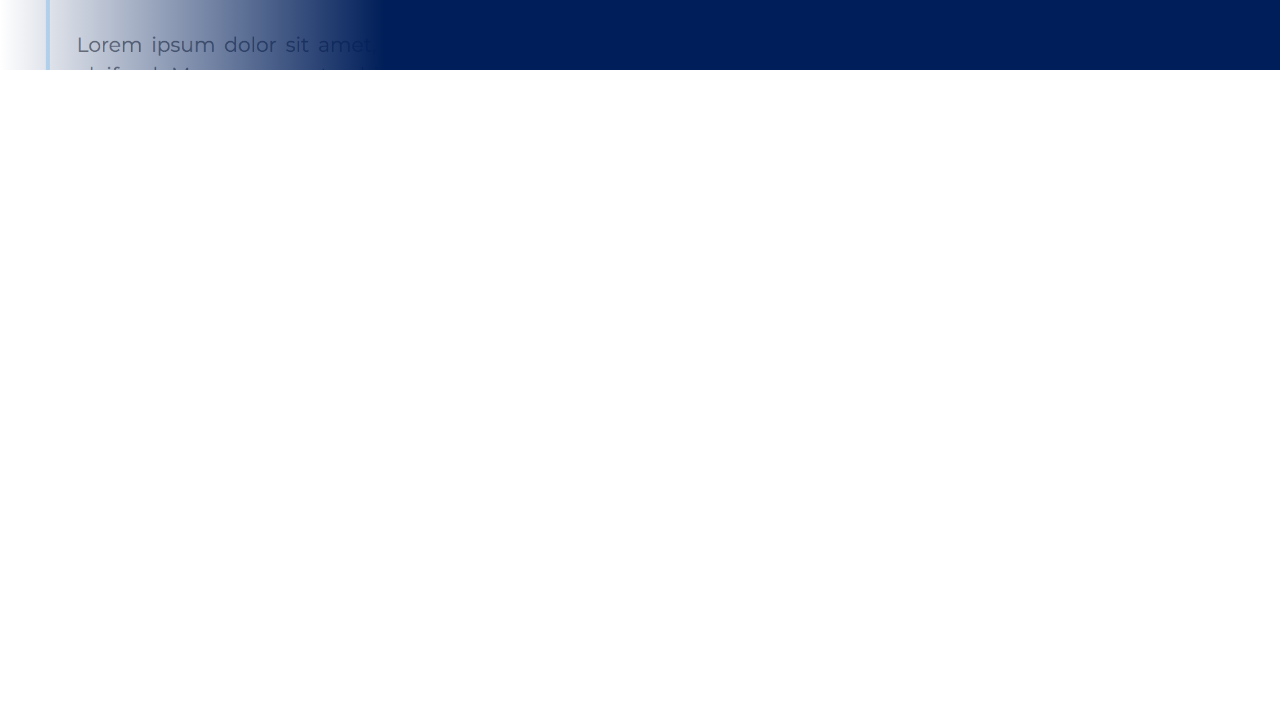
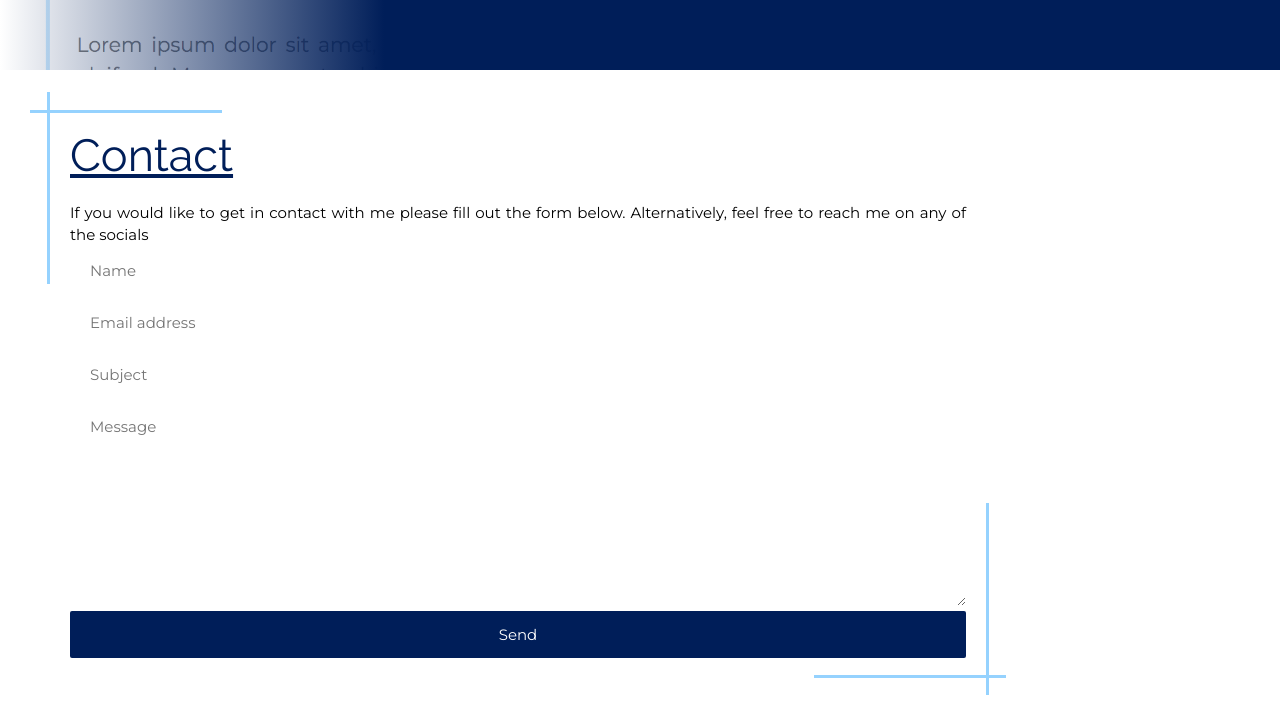
Before and after one commit to willbuilt1/portfolio, a website: page app/index.html in a window 1280 px wide. Shown: the part 2478-3202 px from the top of the page. Before the commit the page ends 2594 px from the top, so only its background shows below. Drawn offline with Linux system fonts and the light colour scheme.

Commit message:
form styling completed and php added

```diff
--- a/app/assets/scripts/App.js
+++ b/app/assets/scripts/App.js
@@ -5,3 +5,4 @@ import RevealOnScroll from './modules/RevealOnScroll';
 new RevealOnScroll ('.about', '80%', 1600);
 new RevealOnScroll ('.portfolio', '80%', 700);
 new RevealOnScroll ('.spotlight', '80%');
+new RevealOnScroll ('.contact', '80%');
--- /dev/null
+++ b/app/assets/styles/components/_form.css
@@ -0,0 +1,46 @@
+.form {
+
+    &__group{
+        position: relative;
+        &::after {
+        content: "";
+        position:absolute;
+        left: 0;
+        bottom: 0px;
+        width: 0;
+        height: 2px;
+        background: $darkBlue;
+        -webkit-transition: all ease .4s;
+        -o-transition: all ease .4s;
+        transition: all ease .4s;
+        }
+
+        &:hover::after{
+        width: 100%;
+        }
+    }
+    &__input {
+    font-size: 1.5rem;
+    padding: 1.5rem 2rem;
+    color: black;
+    display: block;
+    border: none;
+    width: 100%;
+    margin-bottom: 5px;
+
+    &:focus, &:valid{
+        border-bottom: solid 2px $darkBlue;
+    }
+    }
+
+    &__submit{
+    background-color: $darkBlue;
+    color: white;
+    border: none;
+    width: 100%;
+    font-size: 1.5rem;
+    padding: 1.5rem 2rem;
+    border-radius: 2px;
+    cursor: pointer;
+    }
+}
--- /dev/null
+++ b/app/assets/styles/layout/_contact.css
@@ -0,0 +1,10 @@
+.contact{
+    &__container{
+        width: 80%;
+        position: relative;
+    }
+
+    &__corner{
+        background-color: $lightBlue;
+    }
+}
--- a/app/assets/styles/styles.css
+++ b/app/assets/styles/styles.css
@@ -9,7 +9,9 @@
 @import 'layout/_about';
 @import 'layout/_portfolio';
 @import 'layout/_spotlight';
+@import 'layout/_contact';
 
 @import 'components/_reveal-item';
 @import 'components/_corner';
 @import 'components/_item';
+@import 'components/_form';
--- a/app/index.html
+++ b/app/index.html
@@ -10,7 +10,7 @@
   <!-- build:js  assets/scripts/Vendor.js -->
   <script src="./temp/scripts/Vendor.js"></script>
   <!-- endbuild -->
-  <title>Your site</title>
+  <title>Willbuilt.co.uk</title>
   <meta name="keywords" content="Id cillum exercitation ad minim et velit ea aliquip nisi occaecat.">
   <meta name="description" content="Consequat ullamco officia dolore dolor culpa esse mollit.">
 </head>
@@ -126,7 +126,7 @@
     <div class="spotlight__reveal inner-wrapper">
       <h2 class="heading">Case Study - Willbuilt.co.uk</h2>
       <div class="main-text t-padding-medium b-padding-medium">
-        <p>The idea behind this site was working off the idea of  the blueprint. Firstly because I have always had a love of architecture and secondly who doesn't love classic Jay-z :)</p>
+        <p>The idea behind this site was working off the idea of  the blueprint. Firstly because I have always had a love of architecture and secondly who doesn't love classic Jay-Z .</p>
         <br>
         <p>My aim was to create a minimal design with a focus on pixel precision that would work well across devices. To achieve this I used a very simple colour scheme of three colours and latest front-end technologies such as CSS Grid and Flexbox to bring the design together and ensure responsiveness. Finally I used CSS animations and Javascript to bring a bit of life to the final product. </p>
         <br>
@@ -154,6 +154,35 @@
       </div>
   </div>
 </section>
+<section class="contact wrapper t-margin-large">
+  <div class="contact__container">
+    <div class="contact__corner corner corner--top1"></div>
+    <div class="contact__corner corner corner--top2"></div>
+    <div class="contact__corner corner corner--bottom1"></div>
+    <div class="contact__corner corner corner--bottom2"></div>
+    <div class="contact__reveal inner-wrapper">
+      <h2 class="heading">Contact</h2>
+      <div class="main-text">If you would like to get in contact with me please fill out the form below. Alternatively, feel free to reach me on any of the socials</div>
+      <form action="/app/contactform.php" method="POST">
+        <div class="form__group">
+            <input type="text" class="form__input" placeholder="Name" id="name" name="name" required>
+        </div>
+        <div class="form__group">
+            <input type="text" class="form__input" placeholder="Email address" id="Email address" name="mail"required>
+        </div>
+        <div class="form__group">
+            <input type="text" class="form__input" placeholder="Subject" id="Subject" name = "subject"required>
+        </div>
+        <div class="form__group">
+            <textarea name="message" class= "form__input" id="Message" cols="30" rows="10" placeholder="Message" name="message" required></textarea>
+        </div>
+        <div class="form__group b-padding-medium">
+            <button type="submit" class="form__submit" name="submit">Send</button>
+        </div>
+    </form>
+    </div>
+  </div>
+</section>
 <div>
   <br>
   <br>
--- a/app/temp/styles/styles.css
+++ b/app/temp/styles/styles.css
@@ -575,6 +575,15 @@ h1, h2, h3, h4, h5, h6{
                         width: 100%;
                         }
 
+.contact__container{
+        width: 80%;
+        position: relative;
+    }
+
+.contact__corner{
+        background-color: #95D2FE;
+    }
+
 .reveal-item{
     opacity: 0;
     -webkit-transform: scale(1.15);
@@ -693,3 +702,47 @@ h1, h2, h3, h4, h5, h6{
 .item__icons-icon:first-child{
                 margin-right: 2rem;
             }
+
+.form__group{
+        position: relative;
+    }
+
+.form__group::after {
+        content: "";
+        position:absolute;
+        left: 0;
+        bottom: 0px;
+        width: 0;
+        height: 2px;
+        background: #001E59;
+        transition: all ease .4s;
+        }
+
+.form__group:hover::after{
+        width: 100%;
+        }
+
+.form__input {
+    font-size: 1.5rem;
+    padding: 1.5rem 2rem;
+    color: black;
+    display: block;
+    border: none;
+    width: 100%;
+    margin-bottom: 5px;
+    }
+
+.form__input:focus, .form__input:valid{
+        border-bottom: solid 2px #001E59;
+    }
+
+.form__submit{
+    background-color: #001E59;
+    color: white;
+    border: none;
+    width: 100%;
+    font-size: 1.5rem;
+    padding: 1.5rem 2rem;
+    border-radius: 2px;
+    cursor: pointer;
+    }
```
Also changed, not shown: app/temp/scripts/App.js, 1 other file.
